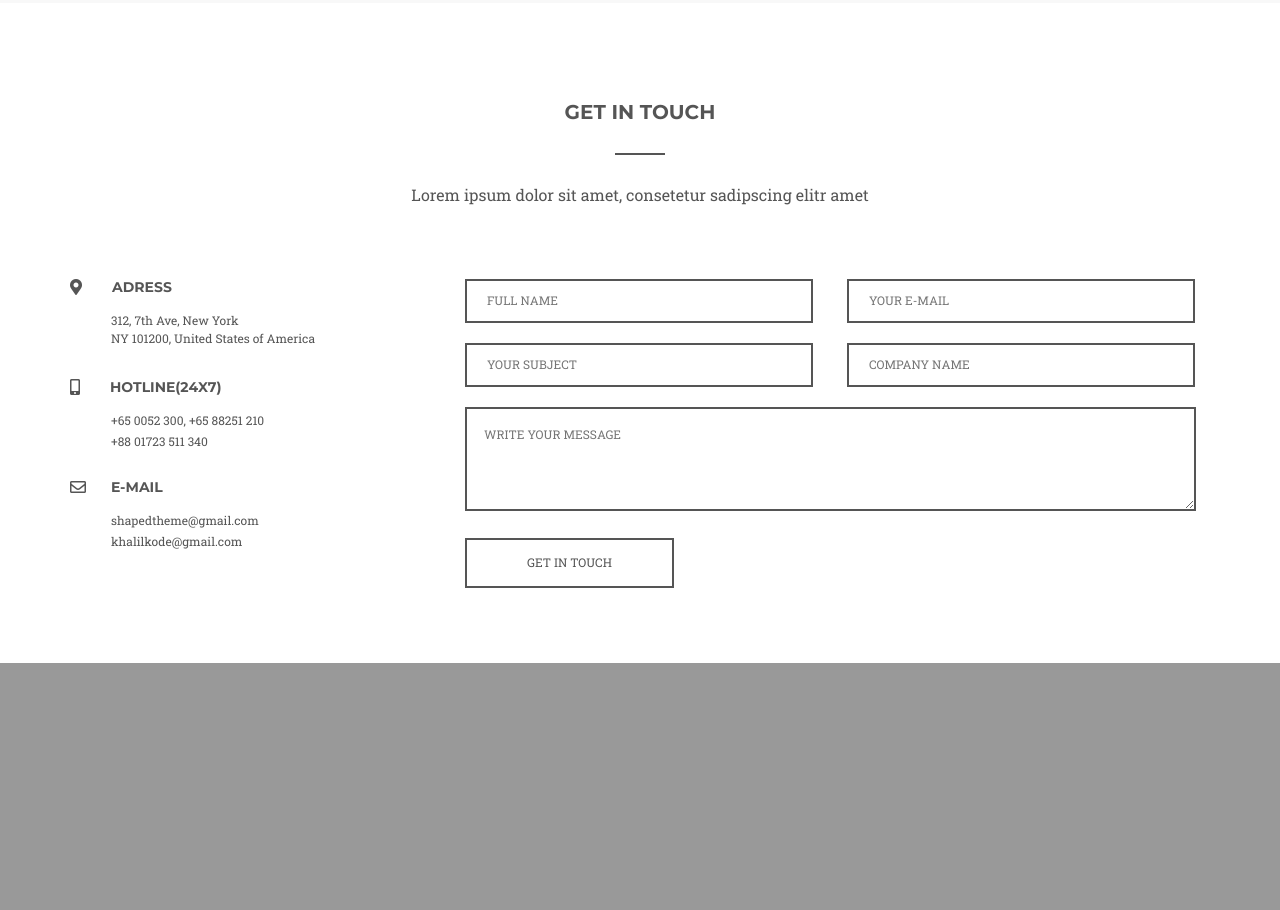
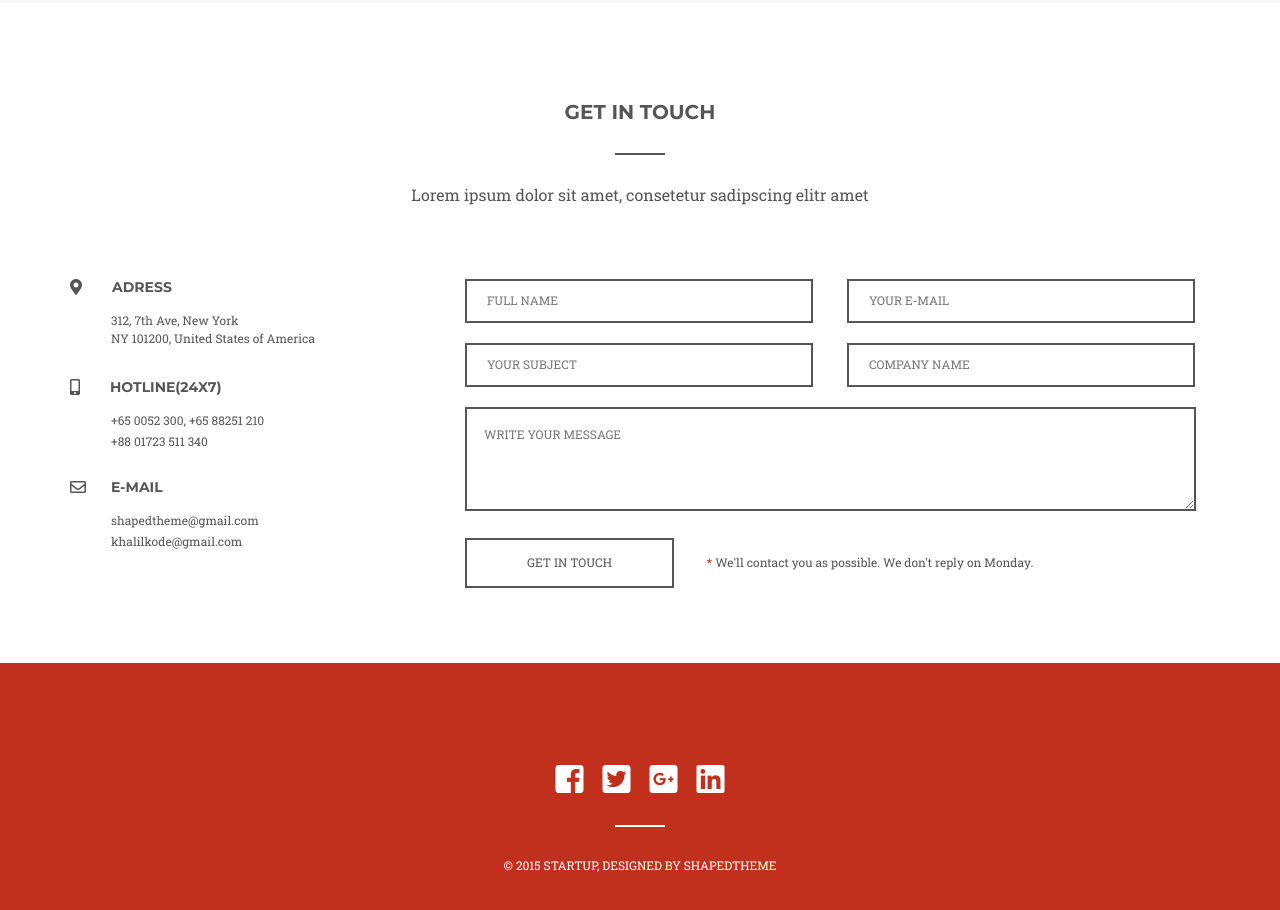
Before and after one commit to NewAlexey/Fourth-Layout, a plain HTML site: page index.html in a window 1280 px wide. Shown: the part 5501-6411 px from the top of the page. Before the commit the page ends 6164 px from the top, so only its background shows below. Drawn offline with Linux system fonts and the light colour scheme.

Commit message:
add footer and some improves

```diff
--- a/css/main.css
+++ b/css/main.css
@@ -16,6 +16,10 @@
   .width-center {
 	display: flex;
 	justify-content: center;
+  }
+
+  .width-flex {
+	display: flex;
   }
 
   .div-center {
@@ -316,7 +320,7 @@
   }
 
   .div-developers-shadow:hover > .social-network {
-	background: url(../img/shadow-for-def.png);
+	background: url(../img/shadow-for-dev.png);
 	visibility: visible;
   }
 
@@ -814,7 +818,6 @@
 	text-transform: uppercase;
 	font-size: 12px;
 	border: 2px solid;
-	margin-top: 20px;
 	padding: 17px 60px;
 	background-color: none;
 	transition: background-color 1s ease;
@@ -826,3 +829,44 @@
 	transition: background-color 1s ease;
 	border: 2px solid #c0301c;
   }
+
+  .p-in-last-block {
+	padding-left: 10%;
+	font-family: roboto_slabregular;
+	color: #555;
+	font-size: 12px;
+	width: 100%;
+	padding-top: 3px;
+  }
+
+  .footer {
+	  width: 100%;
+	  height: 307px;
+	  background-color: #c0301c;
+	  text-align: center;
+  }
+
+  .div-footer {
+	  padding-top: 100px;
+  }
+
+  .fa-in-footer {
+	  color: #fff;
+	  transition: 0.5s;
+  }
+
+  .fa-in-footer:hover {
+	transform: rotate(360deg);
+	transition: 0.5s;
+}
+
+  .p-in-footer {
+	color: #fff;
+	font-size: 12px;
+	text-transform: uppercase;
+	font-family: roboto_slabregular;
+	}
+
+	.fa-padding {
+		margin: 0 15px 0 0;
+	}
--- a/index.html
+++ b/index.html
@@ -335,11 +335,26 @@
           <input type="text" required placeholder="YOUR SUBJECT" class="input-left input-four input-top-margin">
           <input type="text" required placeholder="COMPANY NAME" class="input-four input-top-margin">
           <textarea name="text" required placeholder="WRITE YOUR MESSAGE" class="input-message"></textarea>
-          <a href="index.html" class="div-get-in-touch button-get-in-touch"> get in touch </a>
+          <div class="width-flex">
+            <div>
+             <a href="index.html" class="div-get-in-touch button-get-in-touch"> get in touch </a>
+            </div>
+            <div>
+            <p class="p-in-last-block"> <span class="color-red"> * </span> We'll contact you as possible. We don't reply on Monday. </p>
+            </div>
+          </div>
         </div>
       </div>
     </div>
   </body>
-    <footer>
+    <footer class="footer">
+      <div class="div-footer">
+        <a href="https://www.facebook.com/" target="_blank"><i class="fab fa-facebook-square fa-2x fa-in-footer fa-padding"></i></a>
+        <a href="https://twitter.com/" target="_blank"><i class="fab fa-twitter-square fa-2x fa-in-footer fa-padding"></i></a>
+        <a href="https://www.google.com/accounts/login?hl=ru" target="_blank"><i class="fab fa-google-plus-square fa-2x fa-in-footer fa-padding"></i></a>
+        <a href="https://www.linkedin.com/" target="_blank"><i class="fab fa-linkedin fa-2x fa-in-footer"></i></a>
+      </div>
+      <img src="img/line.png" class="line-services line-footer" style="filter: brightness(0) invert(1);">
+      <p class="p-in-footer"> &#169; 2015 startup, designed by shapedtheme </p>
     </footer>
 </html>
```
Also changed, not shown: img/MyriadPro (1).woff (deleted), img/shadow-for-dev.png (added), 1 other file.
